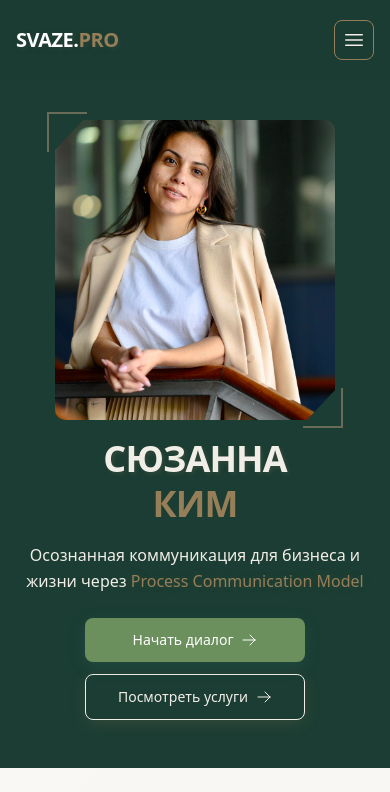
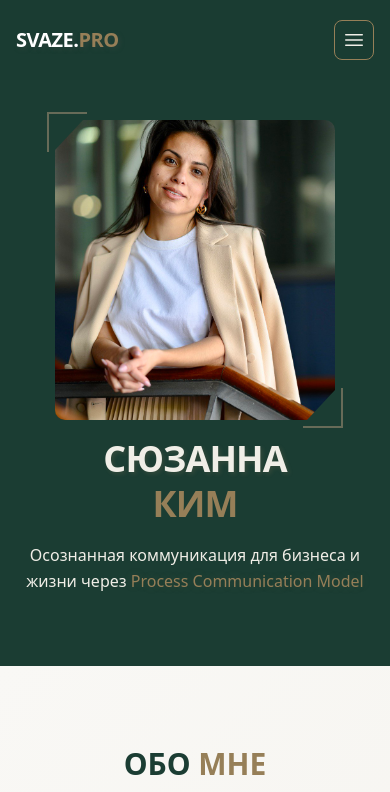
Before and after one commit to Kanadskie/Svaze, a React (Vite) app: page / in a window 390 px wide. Shown: the top 792 px of the page. Built offline with nearby package versions, Linux system fonts and the light colour scheme.

Commit message:
Fix Hero buttons on mobile screens

```diff
--- a/src/components/sections/Hero.tsx
+++ b/src/components/sections/Hero.tsx
@@ -144,7 +144,7 @@ export default function Hero() {
                     });
                   }
                 }}
-                className="group relative overflow-hidden min-w-[220px] sm:w-auto px-6 py-3 sm:px-7 sm:py-3.5 md:px-8 md:py-4 lg:px-9 lg:py-4 xl:px-10 xl:py-5 rounded-lg"
+                className="hidden md:block group relative overflow-hidden min-w-[220px] sm:w-auto px-6 py-3 sm:px-7 sm:py-3.5 md:px-8 md:py-4 lg:px-9 lg:py-4 xl:px-10 xl:py-5 rounded-lg"
                 style={{
                   backgroundColor: 'var(--color-accent)',
                   boxShadow: '0 4px 15px rgba(54, 106, 93, 0.3)'
@@ -181,7 +181,7 @@ export default function Hero() {
                     });
                   }
                 }}
-                className="group border sm:w-auto min-w-[220px] px-6 py-3 sm:px-7 sm:py-3.5 md:px-8 md:py-4 lg:px-9 lg:py-4 xl:px-10 xl:py-5 rounded-lg"
+                className="hidden md:block group border sm:w-auto min-w-[220px] px-6 py-3 sm:px-7 sm:py-3.5 md:px-8 md:py-4 lg:px-9 lg:py-4 xl:px-10 xl:py-5 rounded-lg"
                 style={{
                   borderColor: 'var(--color-surface)',
                   boxShadow: '0 4px 15px var(--color-warm-accent-20)'
```
